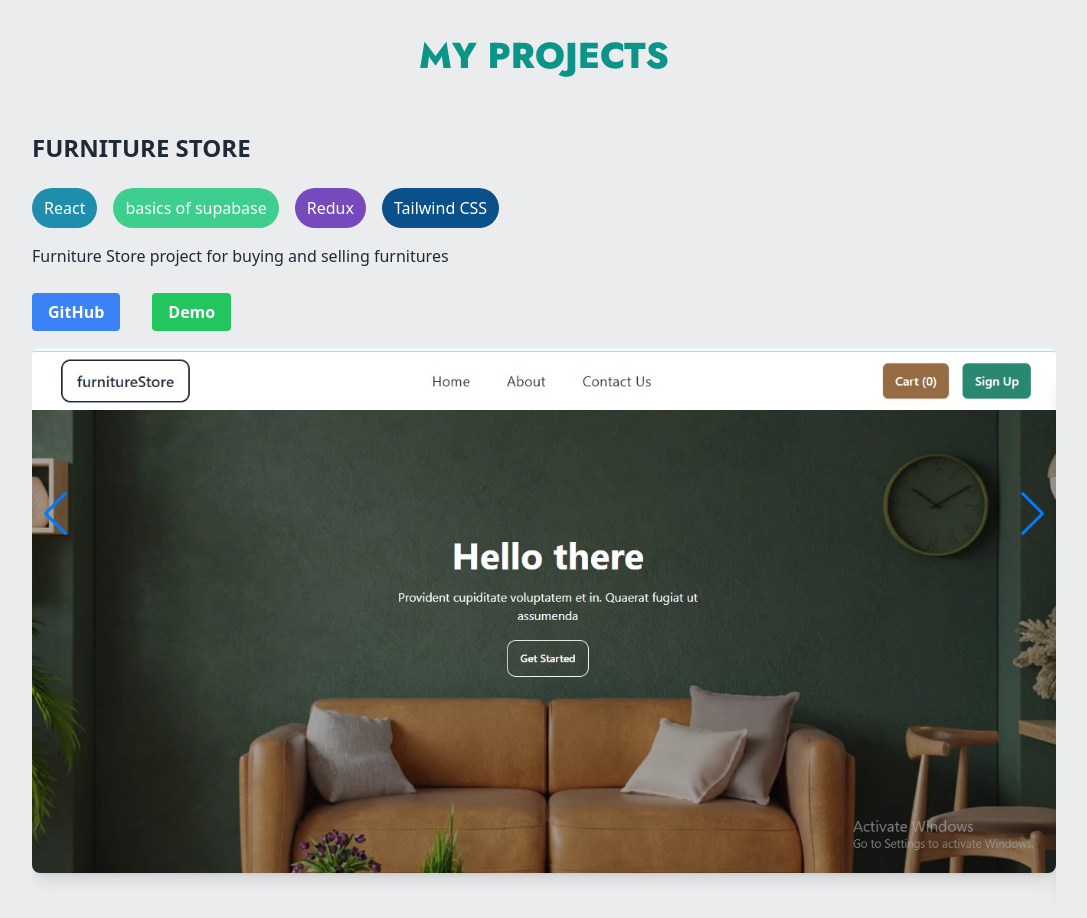
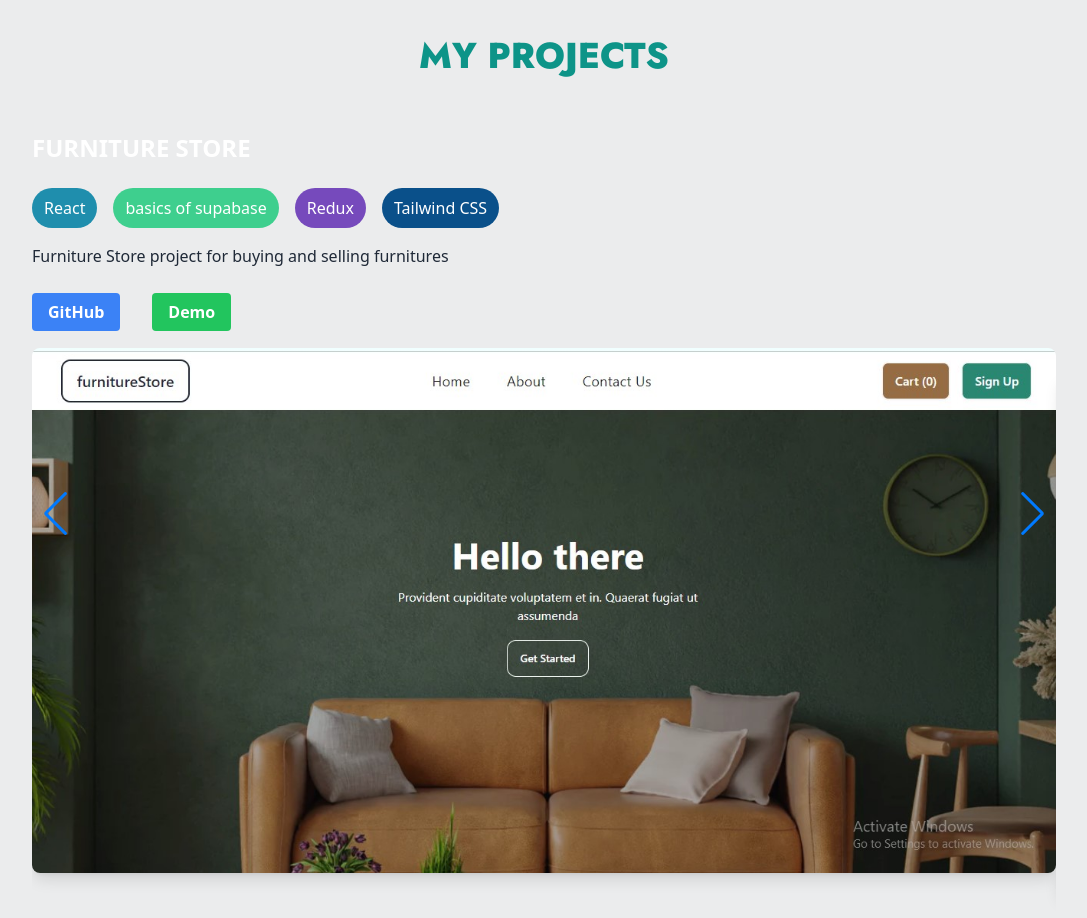
Before and after one commit to devMohamed12/newPortfolio2, a React (Vite) app: page / in a window 1280 px wide. Shown: the part 1500-2418 px from the top of the page, without its empty margins (96-1183 px from the left). Built offline with nearby package versions, Linux system fonts and the light colour scheme.

Commit message:
Update Project.jsx

```diff
--- a/src/Project.jsx
+++ b/src/Project.jsx
@@ -12,7 +12,7 @@ const Project = ({ project }) => {
   return (
     <div className="py-6" data-aos="fade-down" data-aos-delay="500">
       <div>
-        <h2 className="text-2xl font-bold  mb-6 uppercase rounded-xl text-Jost">
+        <h2 className="text-2xl text-white font-bold  mb-6 uppercase rounded-xl text-Jost">
           {title}
         </h2>
         <div>
```
